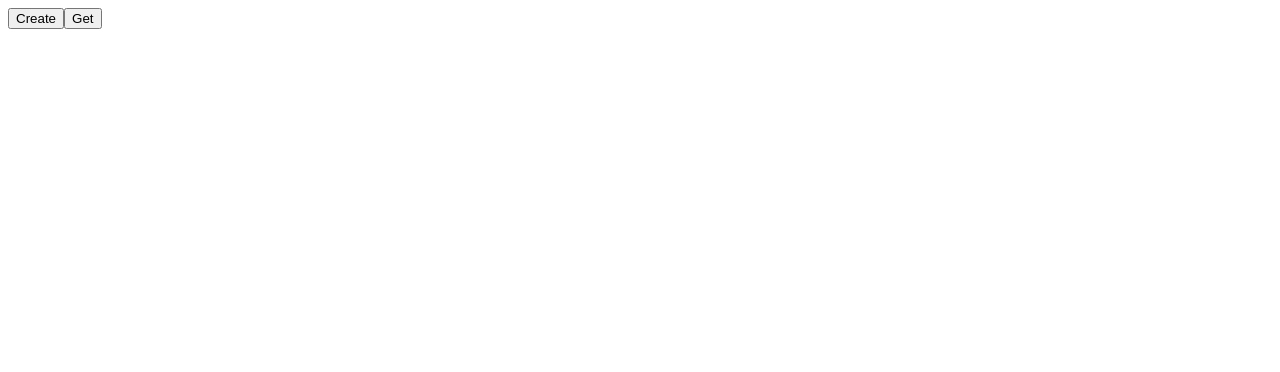
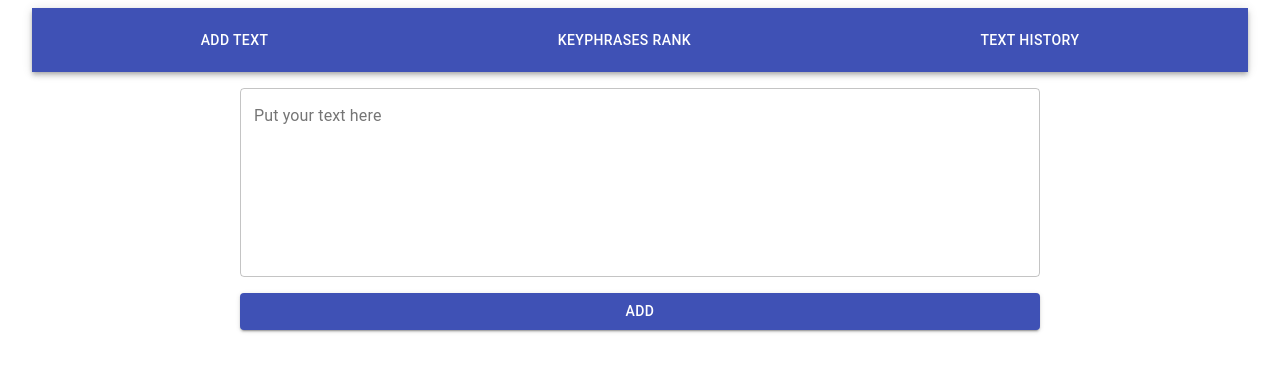
Before and after one commit to vladhutsal/wiki_checker_Django, a React (Create React App) app in the folder frontend/: page / in a window 1280 px wide. Shown: the top 372 px of the page. Built offline with nearby package versions, Linux system fonts and the light colour scheme.

Commit message:
update: frontend structure add: APIManagmer service

```diff
--- a/frontend/public/index.html
+++ b/frontend/public/index.html
@@ -14,7 +14,6 @@
       manifest.json provides metadata used when your web app is installed on a
       user's mobile device or desktop. See https://developers.google.com/web/fundamentals/web-app-manifest/
     -->
-    <link rel="manifest" href="%PUBLIC_URL%/manifest.json" />
     <!--
       Notice the use of %PUBLIC_URL% in the tags above.
       It will be replaced with the URL of the `public` folder during the build.
--- a/frontend/src/App.js
+++ b/frontend/src/App.js
@@ -1,7 +1,8 @@
 import React from 'react';
-import Cookies from 'js-cookie';
-// import Navbar from './components/Navbar';
+import Navbar from './Components/Navbar';
+import AddText from './Components/AddText';
 
+import Box from '@material-ui/core/Box';
 // import { Switch, Route, Redirect } from 'react-router-dom';
 
 export default class App extends React.Component {
@@ -9,40 +10,23 @@ export default class App extends React.Component {
     super(props);
     this.state = {
       TEXT_API: 'http://127.0.0.1:8000/api/text',
-      text: '',
-      id: ''
     }
-    this.saveToDB = this.saveToDB.bind(this)
-  }
-
-  async saveToDB() {
-    const csrftoken = Cookies.get('csrftoken');
-    const content = { text_content: 'New data line' };
-    const request = {
-      method: 'POST',
-      body: JSON.stringify(content),
-      headers: {
-        'Content-Type': 'application/json',
-        'X-CSRFToken': csrftoken
-      }
-    };
-    const resp = await fetch('http://127.0.0.1:8000/api/text/create/', request);
-    const respContent = await resp.json();
-    this.setState({
-      text: respContent.data.text_content,
-      id: respContent.data.id
-    })
   }
 
   render() {
     return (
-      <div>
-        <button onClick={this.saveToDB}>Create</button>
-        <button onClick={this.saveToDB}>Get</button>
-
-        <p>{ this.state.text }</p>
-        <p>{ this.state.id }</p>
-      </div>
+      <>
+        <Navbar></Navbar>
+        <Box
+          alignItems="center"
+          display="flex"
+          justifyContent="center"
+          mt={2}>
+          <AddText
+            textApiUrl={this.state.TEXT_API}>
+          </AddText>
+        </Box>
+      </>
     );
   }
 }
--- /dev/null
+++ b/frontend/src/Components/AddText.js
@@ -0,0 +1,56 @@
+import React from 'react';
+
+import TextareaAutosize from '@material-ui/core/TextareaAutosize';
+import TextField from '@material-ui/core/TextField';
+import Button from '@material-ui/core/Button';
+import Box from '@material-ui/core/Box';
+
+import { handleRequest } from '../Services/APIManager'
+
+export default class AddText extends React.Component {
+  constructor(props) {
+    super(props);
+    this.state = {
+      text: ''
+    }
+    this.handleChange = this.handleChange.bind(this);
+    this.saveText = this.saveText.bind(this);
+  }
+
+  handleChange(event) {
+    this.setState({ text: event.target.value })
+  }
+
+  async saveText(event) {
+    event.preventDefault();
+    const data = { text_content: this.state.text };
+    const resp = await handleRequest('POST', `${this.props.textApiUrl}/create/`, data);
+    console.log(resp);
+
+  }
+
+  render() {
+    return (
+      <form onSubmit={ this.saveText }>
+        <TextField
+          onChange={ this.handleChange }
+          value={ this.state.text }
+          multiline
+          rows={8}
+          variant="outlined"
+          label="Put your text here"
+          style = {{width: 800}}
+        />
+        <Box mt={2}>
+          <Button
+            type='submit'
+            variant="contained"
+            color="primary"
+            fullWidth={true}>
+              Add
+          </Button>
+        </Box>
+      </form>
+    );
+  }
+}
--- /dev/null
+++ b/frontend/src/Components/Navbar.js
@@ -0,0 +1,25 @@
+import React from 'react';
+import AppBar from '@material-ui/core/AppBar';
+import Toolbar from '@material-ui/core/Toolbar';
+import Button from '@material-ui/core/Button';
+import Grid from '@material-ui/core/Grid';
+
+
+export default function Navbar() {
+  return (
+    <AppBar position="static">
+      <Toolbar>
+        <Grid
+          container
+          direction="row"
+          justify="space-around"
+          alignItems="center"
+        >
+          <Button color="inherit">Add text</Button>
+          <Button color="inherit">Keyphrases rank</Button>
+          <Button color="inherit">Text history</Button>
+        </Grid>
+      </Toolbar>
+    </AppBar>
+  );
+}
--- /dev/null
+++ b/frontend/src/Services/APIManager.js
@@ -0,0 +1,16 @@
+import Cookies from 'js-cookie';
+
+export async function handleRequest(method, url, data) {
+    const csrftoken = Cookies.get('csrftoken');
+    const request = {
+      method: method,
+      body: JSON.stringify(data),
+      headers: {
+        'Content-Type': 'application/json',
+        'X-CSRFToken': csrftoken
+      }
+    };
+    const resp = await fetch(url, request);
+    const respContent = await resp.json();
+    return respContent.data;
+  }
--- a/frontend/src/index.js
+++ b/frontend/src/index.js
@@ -1,13 +1,19 @@
 import React from 'react';
 import ReactDOM from 'react-dom';
+
+import { BrowserRouter } from 'react-router-dom';
+
+import Container from '@material-ui/core/Container';
+
 import App from './App';
-import { BrowserRouter } from 'react-router-dom';
 
 
 ReactDOM.render(
   <React.StrictMode>
     <BrowserRouter>
-      <App />
+      <Container maxWidth='lg'>
+        <App />
+      </Container>
     </BrowserRouter>
   </React.StrictMode>,
   document.getElementById('root')
```
Also changed, not shown: frontend/src/components/Home.js (deleted, +0 -38 lines), frontend/src/components/TextCheck.js (deleted, +0 -33 lines), frontend/src/components/Navbar.js (deleted), 1 other file (tests, documents, lock files or other folders).
